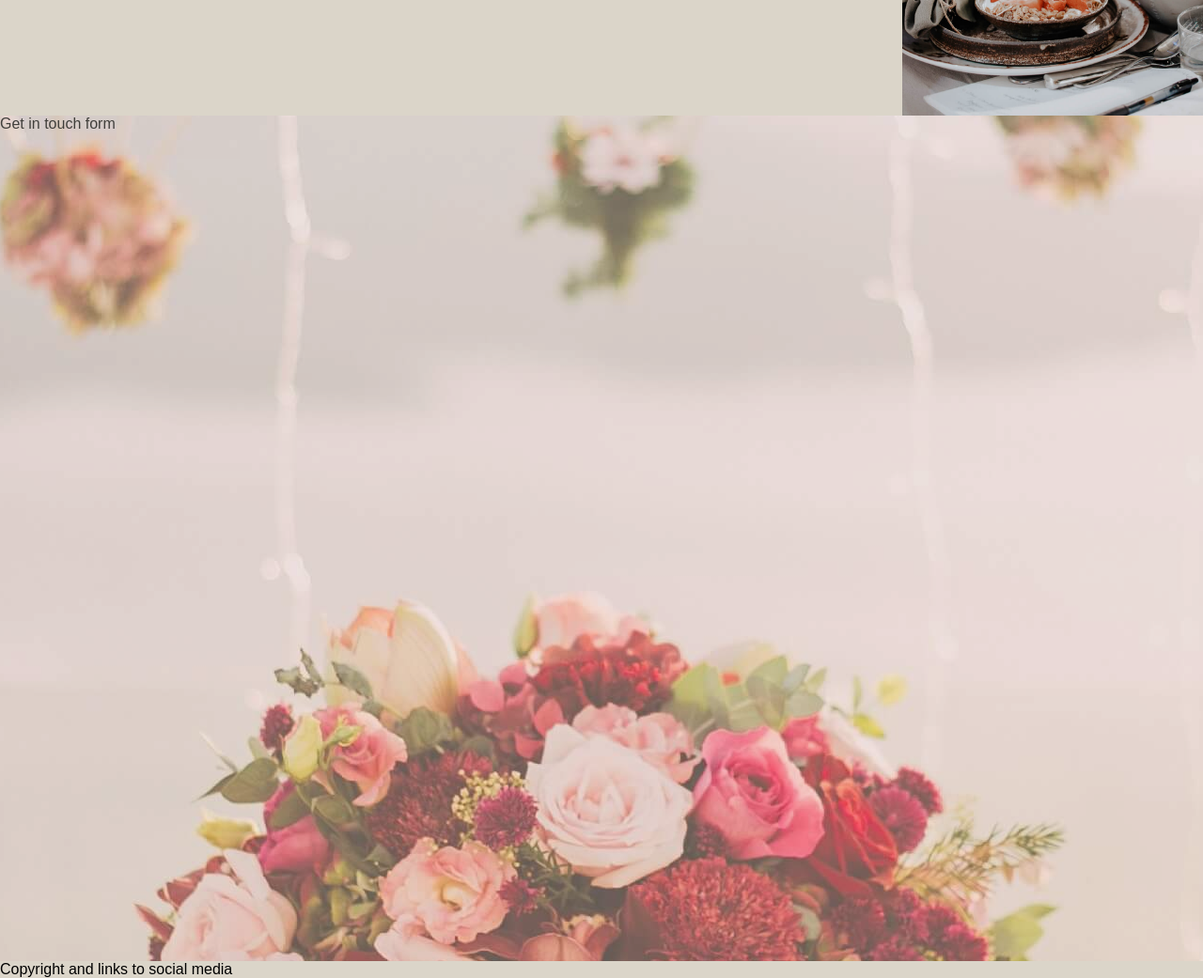
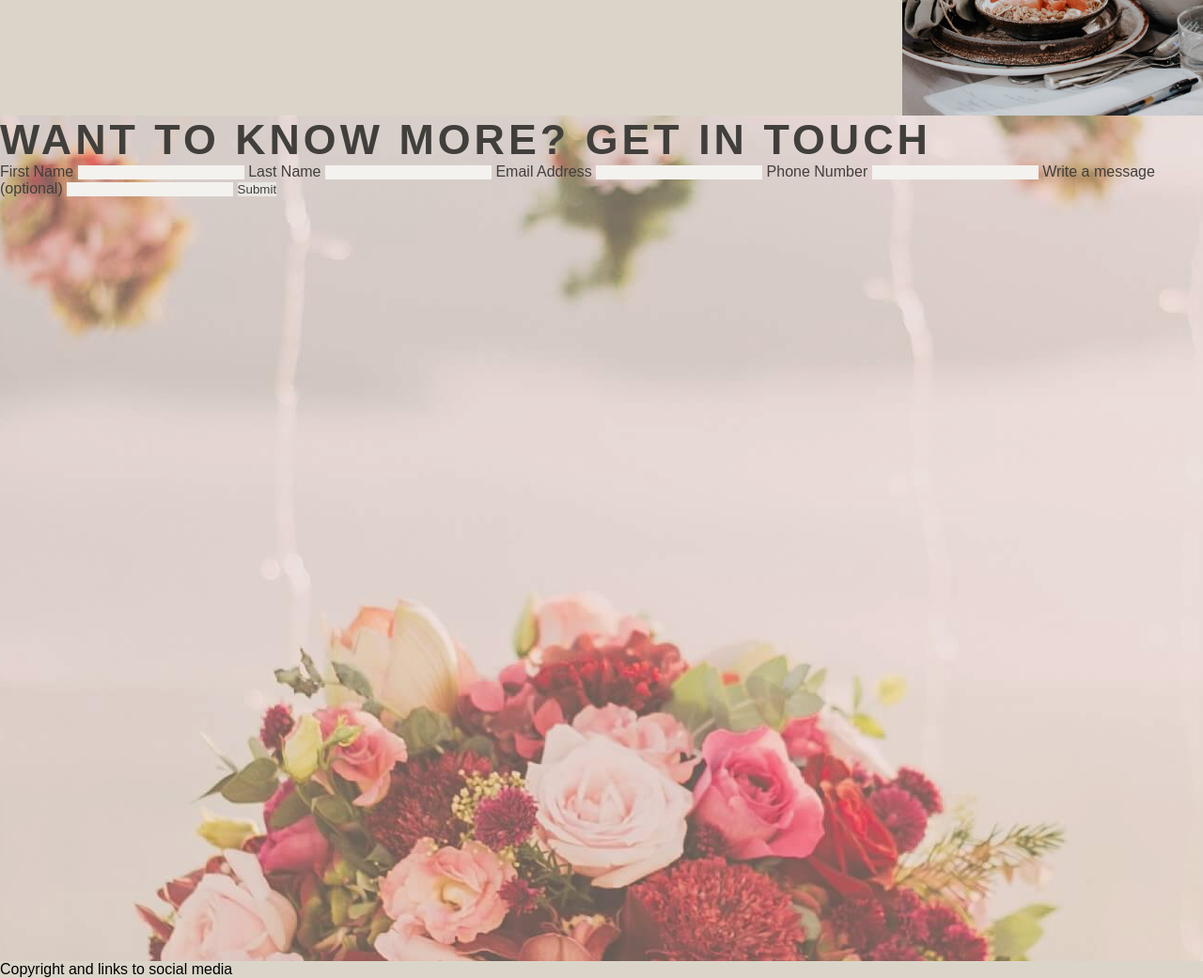
Before and after one commit to pakkONE/milestoneproject1, a plain HTML site: page index.html in a window 1280 px wide. Shown: the part 2880-3921 px from the top of the page at 94% size. Drawn offline with Linux system fonts and the light colour scheme; a web font is replaced by a local one.

Commit message:
Add initial content for form section

```diff
--- a/assets/css/style.css
+++ b/assets/css/style.css
@@ -142,7 +142,7 @@ h2 {
 
 /* Form section */
 
-.form {
+.form-section {
     background: url(../images/wedding-flowers.jpg) no-repeat center center;
     width: 100%;
     height: 900px;
--- a/index.html
+++ b/index.html
@@ -22,7 +22,7 @@
             <ul id="menu-buttons">
                 <li><a href="index.html">Home</a></li>
                 <li><a href="#gallery">Gallery</a></li>
-                <li><a href="#">Get in touch</a></li>
+                <li><a href="#getintouch">Get in touch</a></li>
             </ul>
         </nav>
     </header>
@@ -59,8 +59,20 @@
         <img src="assets/images/quote10.png" alt="A quote made by Erwin MacManus">
         <img src="assets/images/brunch-arrangement.jpeg" alt="Photo of beautifully arranged brunch">
     </section>
-    <section class="form">
-        Get in touch form
+    <section id="getintouch" class="form-section">
+        <form method="post" action="/confirmed.html" target="_top"></form>
+        <h2>Want to know more? Get in touch</h2>
+        <label for="fname">First Name</label>
+        <input type="text" id="fname" name="first_name" required>
+        <label for="lname">Last Name</label>
+        <input type="text" id="lname" name="last_name" required>
+        <label for="email">Email Address</label>
+        <input type="email" id="email" name="email_address" required>
+        <label for="phone">Phone Number</label>
+        <input type="tel" id="phone" name="phone_number" required>
+        <label for="text">Write a message (optional)</label>
+        <input type="text" id="message" name="message" maxlength="150">
+        <input type="submit" value="Submit">
     </section>
     <footer>
         Copyright and links to social media
```
